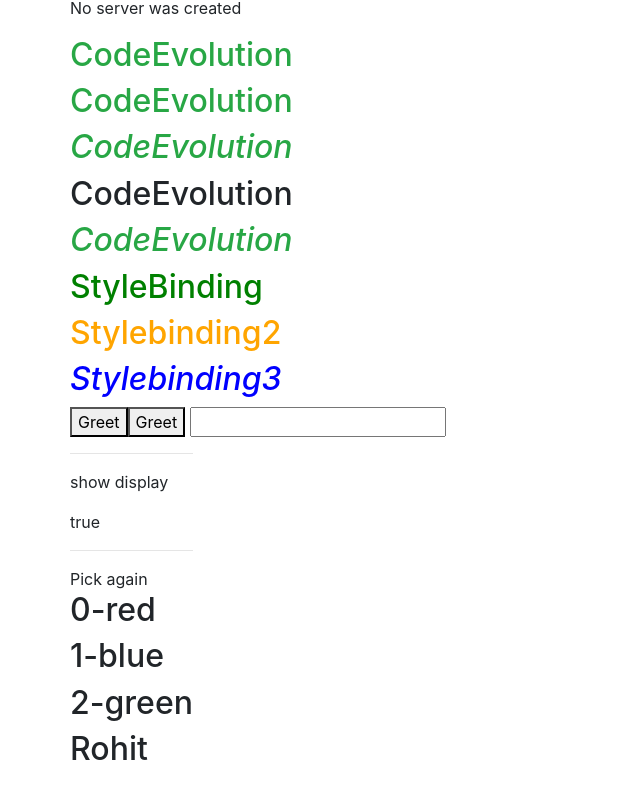
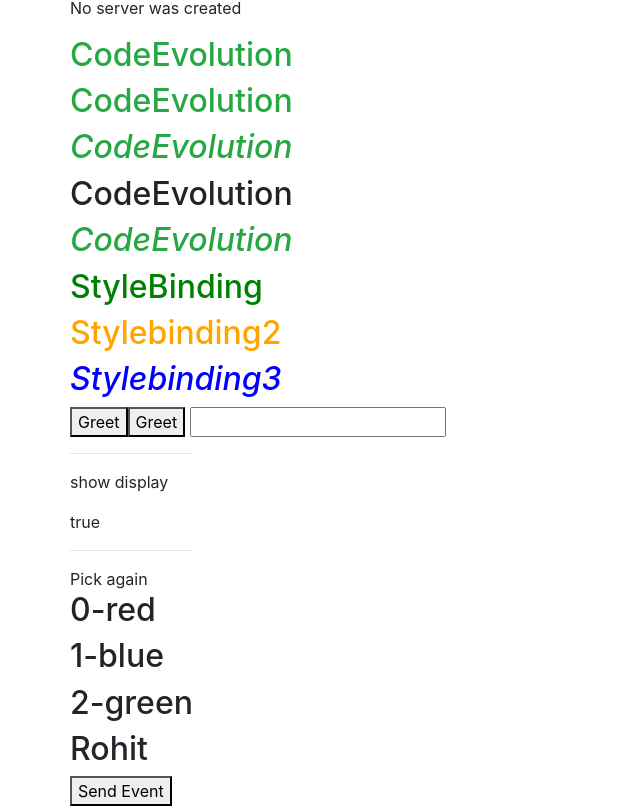
Before and after one commit to rohits2712/Angular, an Angular app: page / in a window 1280 px wide. Shown: the part 573-1379 px from the top of the page, without its empty margins (0-640 px from the left). Before the commit the page ends 1349 px from the top, so only its background shows below. Built offline with nearby package versions, Linux system fonts and the light colour scheme.

Commit message:
Sending message to parent component using output

```diff
--- a/src/app/app.component.html
+++ b/src/app/app.component.html
@@ -7,12 +7,12 @@
     <app-servers></app-servers>
     <!-- <div app-servers ></div>   -->
     <!-- when selector: '[app-servers]' or .app-servers at servers.component.ts -->
-
+    {{message}}
   </div>
 </div>
   <div class="row">
     <div class="col-xs-12">
-    <app-display [parentData]="Appuser"></app-display>
+    <app-display (childEvent)="message=$event" [parentData]="Appuser"></app-display>
 
     </div>
   </div>
--- a/src/app/display/display.component.html
+++ b/src/app/display/display.component.html
@@ -18,4 +18,7 @@
   <!-- odd as o, even as e -->
   <h2>{{i}}-{{color}}</h2>
 </div>
+<!-- Receiving input from parent -->
 <h2>{{Appuser}}</h2>
+<!-- Sending event to parent -->
+<button (click)="fireEvent()">Send Event</button>
--- a/src/app/display/display.component.ts
+++ b/src/app/display/display.component.ts
@@ -1,4 +1,4 @@
-import { Component, OnInit, Input } from '@angular/core';
+import { Component, OnInit, Input, EventEmitter, Output } from '@angular/core';
 
 @Component({
   selector: 'app-display',
@@ -11,13 +11,18 @@ export class DisplayComponent implements OnInit {
   public color="";
   public colors=["red","blue","green"];
 
+  // Receiving input from parent
   @Input('parentData') public Appuser;
-
+  // sending input to parent
+  @Output() public childEvent = new EventEmitter();
   constructor() {
 
   }
 
   ngOnInit() {
   }
+  fireEvent(){
+    this.childEvent.emit("Hi from child");
+  }
 
 }
```
